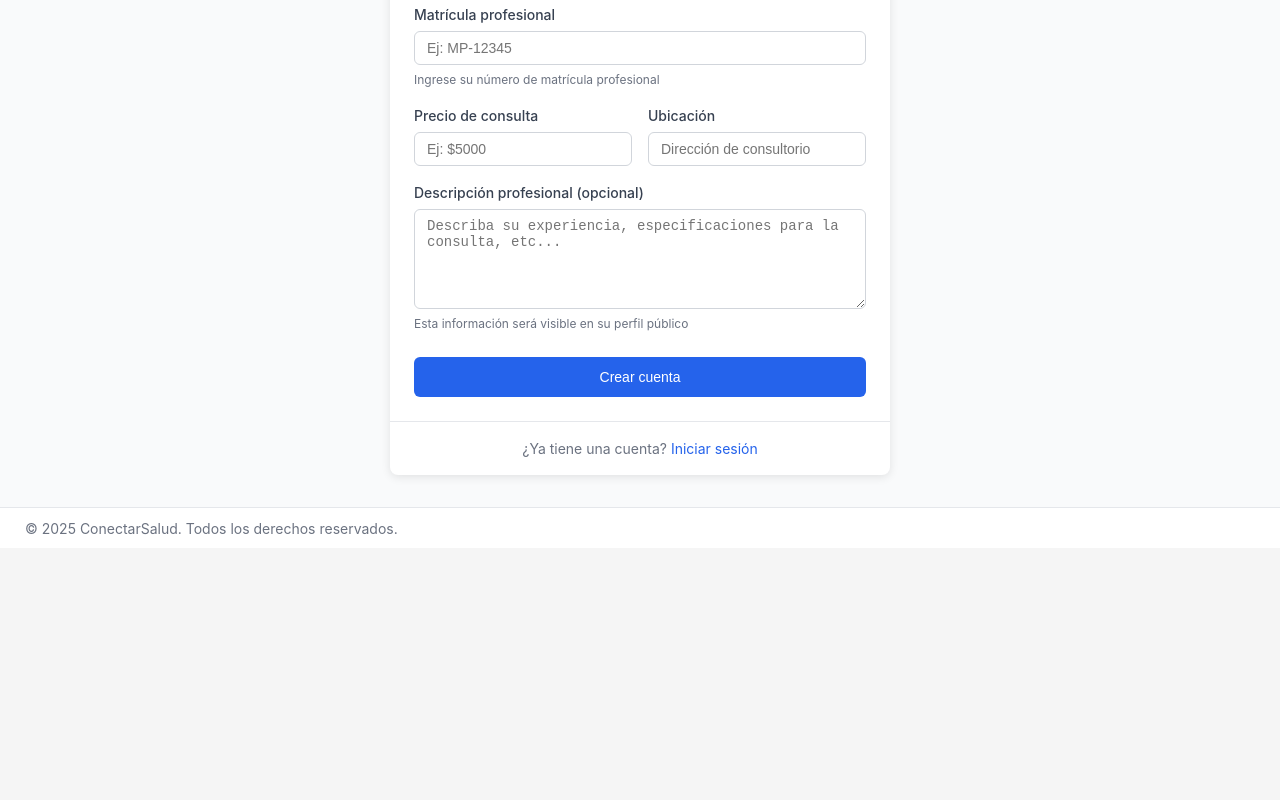
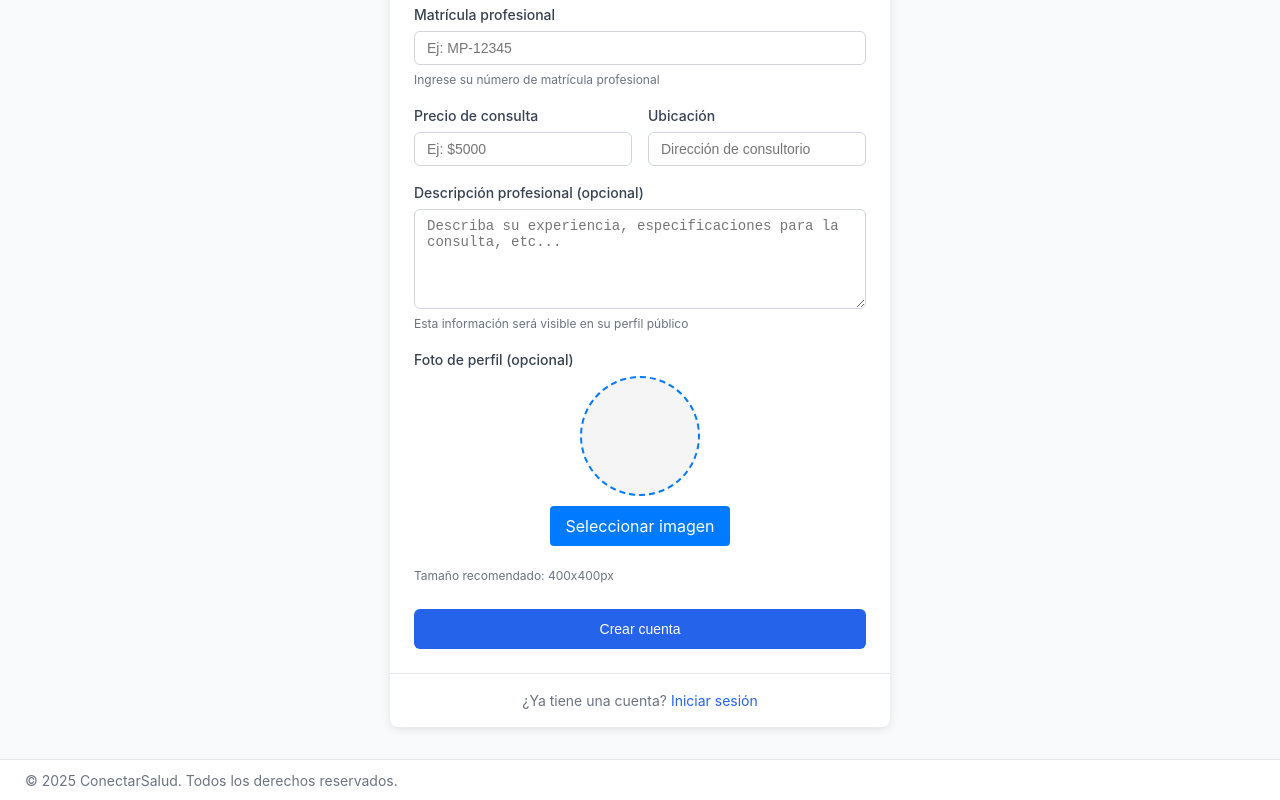
Before and after one commit to nicotorboli/Conectar-Salud, a React (Vite) app in the folder frontend/: page /registro in a window 1280 px wide. Shown: the part 641-1441 px from the top of the page. Before the commit the page ends 1189 px from the top, so only its background shows below. Built offline with nearby package versions, Linux system fonts and the light colour scheme; no server answers.

Commit message:
se dio la opcion de agregar foto en el form

```diff
--- a/frontend/src/components/RegistroMedico/RegistroMedico.css
+++ b/frontend/src/components/RegistroMedico/RegistroMedico.css
@@ -138,3 +138,45 @@
       grid-template-columns: 1fr;
     }
   }
+
+  /* Estilos para la subida de imagen */
+  .image-upload-container {
+      display: flex;
+      flex-direction: column;
+      align-items: center;
+      gap: 10px;
+      margin-bottom: 15px;
+  }
+
+  .image-preview, .image-placeholder {
+      width: 120px;
+      height: 120px;
+      border-radius: 50%;
+      object-fit: cover;
+      border: 2px dashed #007bff;
+  }
+
+  .image-placeholder {
+      display: flex;
+      align-items: center;
+      justify-content: center;
+      background-color: #f5f5f5;
+      font-size: 40px;
+  }
+
+  .image-input {
+      display: none;
+  }
+
+  .image-upload-button {
+      padding: 8px 16px;
+      background-color: #007bff;
+      color: white;
+      border-radius: 4px;
+      cursor: pointer;
+      transition: background-color 0.3s;
+  }
+
+  .image-upload-button:hover {
+      background-color: #0056b3;
+  }
--- a/frontend/src/components/RegistroMedico/RegistroMedico.jsx
+++ b/frontend/src/components/RegistroMedico/RegistroMedico.jsx
@@ -20,13 +20,16 @@ export function RegistroMedico() {
     matriculaProfesional: "",
     nroWhatsapp: "",
     nroLinea: "",
+    fotoPerfil: null,
   });
   const [errors, setErrors] = useState({
     general: null,
   });
   const [especialidades, setEspecialidades] = useState([]);
-  const navigate = useNavigate()
-  const { login } = useContext(AuthContext)
+  const navigate = useNavigate();
+  const { login } = useContext(AuthContext);
+  const [previewImage, setPreviewImage] = useState(null);
+
 
   useEffect(() => {
     fetch("http://localhost:8080/medicos/especialidades")
@@ -48,23 +51,54 @@ export function RegistroMedico() {
     try {
         setIsLoading(true);
 
+        // 1. Preparar los datos del médico como JSON
+        const medicoData = {
+            nombre: formData.nombre,
+            apellido: formData.apellido,
+            email: formData.email,
+            nroWhatsapp: formData.nroWhatsapp,
+            nroLinea: formData.nroLinea || "",
+            contraseña: formData.contraseña,
+            especialidad: formData.especialidad,
+            matriculaProfesional: formData.matriculaProfesional,
+            precioConsulta: Number(formData.precioConsulta),
+            ubicacion: formData.ubicacion,
+            descripcion: formData.descripcion || ""
+        };
+
+        // 2. Crear FormData
+        const formDataToSend = new FormData();
+
+        // 3. Agregar el JSON como string (con el nombre "medico")
+        formDataToSend.append('medico', JSON.stringify(medicoData));
+
+        // 4. Agregar la foto si existe (con el nombre "foto")
+        if (formData.fotoPerfil) {
+            formDataToSend.append('foto', formData.fotoPerfil);
+        }
+
+        // 5. Enviar la solicitud (IMPORTANTE: NO incluir Content-Type header)
         const response = await fetch("http://localhost:8080/auth/register/medico", {
             method: "POST",
-        headers: { "Content-Type": "application/json" },
-        body: JSON.stringify(formData),
+            body: formDataToSend
+            // El navegador agregará automáticamente:
+            // Content-Type: multipart/form-data; boundary=...
         });
 
-      const data = await response.json();
-
-
+        // 6. Manejar la respuesta
         if (!response.ok) {
-        throw new Error(data.message || "Error al registrar");
+            const errorData = await response.json();
+            throw new Error(errorData.message || "Error al registrar");
         }
 
+        const data = await response.json();
         login(data.token);
-      navigate("/")
+        navigate("/");
+
     } catch (error) {
-      setErrors({ general: error.message });
+        setErrors({
+            general: error.message || "Error en el registro. Intente nuevamente."
+        });
     } finally {
         setIsLoading(false);
     }
@@ -240,6 +274,37 @@ export function RegistroMedico() {
             </p>
           </div>
 
+          <div className="form-group">
+              <label className="form-label">Foto de perfil (opcional)</label>
+              <div className="image-upload-container">
+                  {previewImage ? (
+                      <img src={previewImage} alt="Vista previa" className="image-preview" />
+                  ) : (
+                      <div className="image-placeholder">
+
+                      </div>
+                  )}
+                  <input
+                      type="file"
+                      id="fotoPerfil"
+                      name="fotoPerfil"
+                      accept="image/*"
+                      className="image-input"
+                      onChange={(e) => {
+                          if (e.target.files && e.target.files[0]) {
+                              const file = e.target.files[0];
+                              setFormData({...formData, fotoPerfil: file});
+                              setPreviewImage(URL.createObjectURL(file));
+                          }
+                      }}
+                  />
+                  <label htmlFor="fotoPerfil" className="image-upload-button">
+                      Seleccionar imagen
+                  </label>
+              </div>
+              <p className="form-description">Tamaño recomendado: 400x400px</p>
+          </div>
+
           <button type="submit" className="submit-button" disabled={isLoading}>
             {isLoading ? "Procesando..." : "Crear cuenta"}
           </button>
```
Lines whose indentation alone changed are shown as unchanged.
